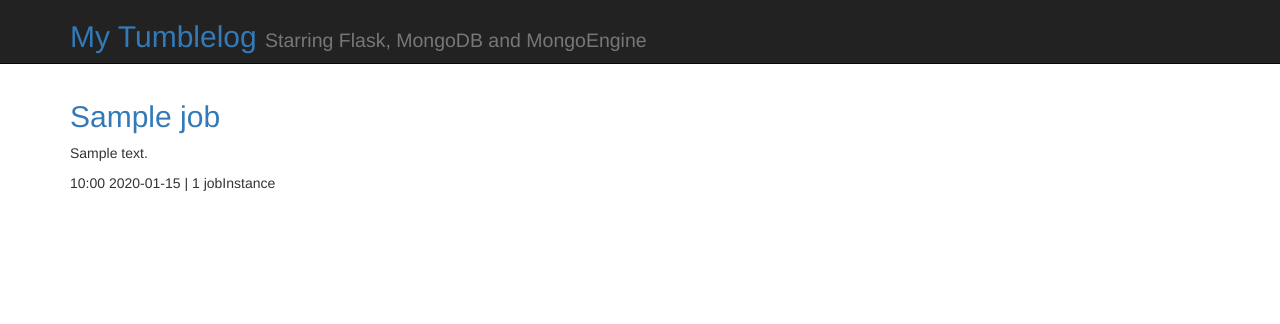
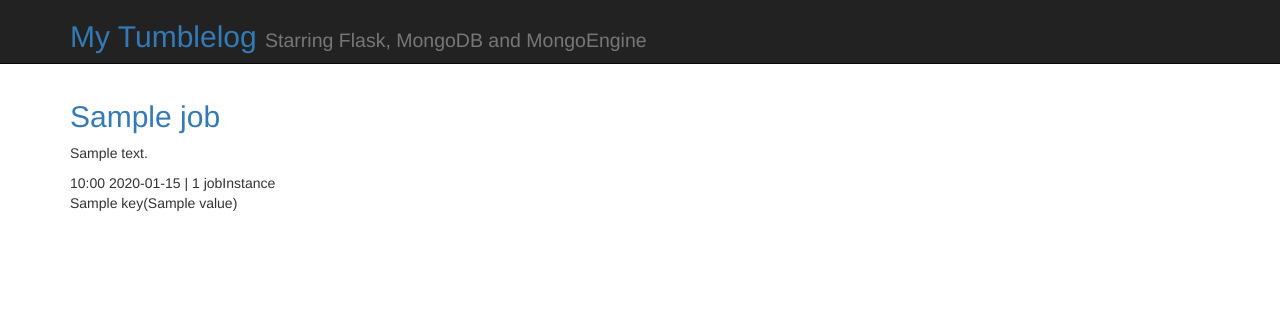
Before and after one commit to zimmerst/DmpWorkflow, a Flask app: template core/templates/jobs/list.html in a window 1280 px wide. Shown: the top 324 px of the page. Run offline with Flask 2, Linux system fonts and the light colour scheme; the template is opened without the code that fills it: most values are stand-ins (such as "Sample title", 1, 10 or a date in 2020); parts of the project's set-up code (start-up, migrations or seed data) failed here and were passed over; some libraries are stand-ins or nearby versions.

Commit message:
better list view.

```diff
--- a/core/models.py
+++ b/core/models.py
@@ -31,7 +31,8 @@ class Job(db.Document):
         for jI in self.jobInstances:
             if not jI.status in MAJOR_STATII: raise Exception("Instance found in status not known to system")
             counting_dict[jI.status]+=1
-        return counting_dict
+        return [("Job",self.slug)]+[(k,v) for k,v in counting_dict.iteritems()]
+        #return counting_dict
 
     def get_absolute_url(self):
         return url_for('job', kwargs={"slug": self.slug})
--- a/core/templates/jobs/list.html
+++ b/core/templates/jobs/list.html
@@ -9,6 +9,10 @@
         {% with total=job.jobInstances|length %}
             {{ total }} jobInstance {%- if total > 1 %}s{%- endif -%}
         {% endwith %}
+		</br>
+		{% for key, value in job.aggregateStatii() %}
+		{{ key }}({{ value }}) </div>
+		{% endfor %}
       </p>
     {% endfor %}
 {% endblock %}
```
Also changed, not shown: scripts/__init__.py (deleted), scripts/dampe-cli-update-alive-jobs.py (deleted), scripts/dampe-cli-update-job-status.py (deleted).
